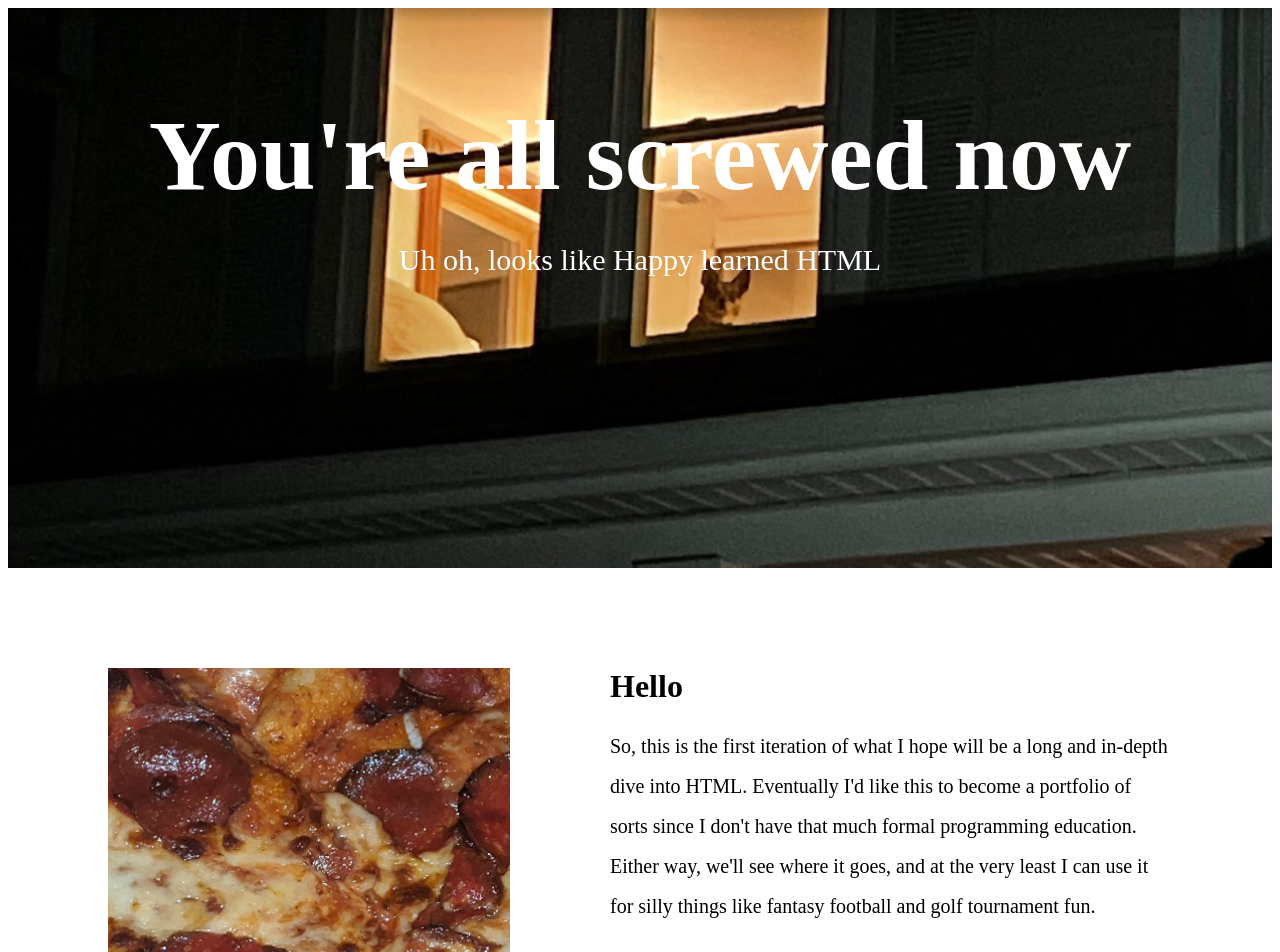
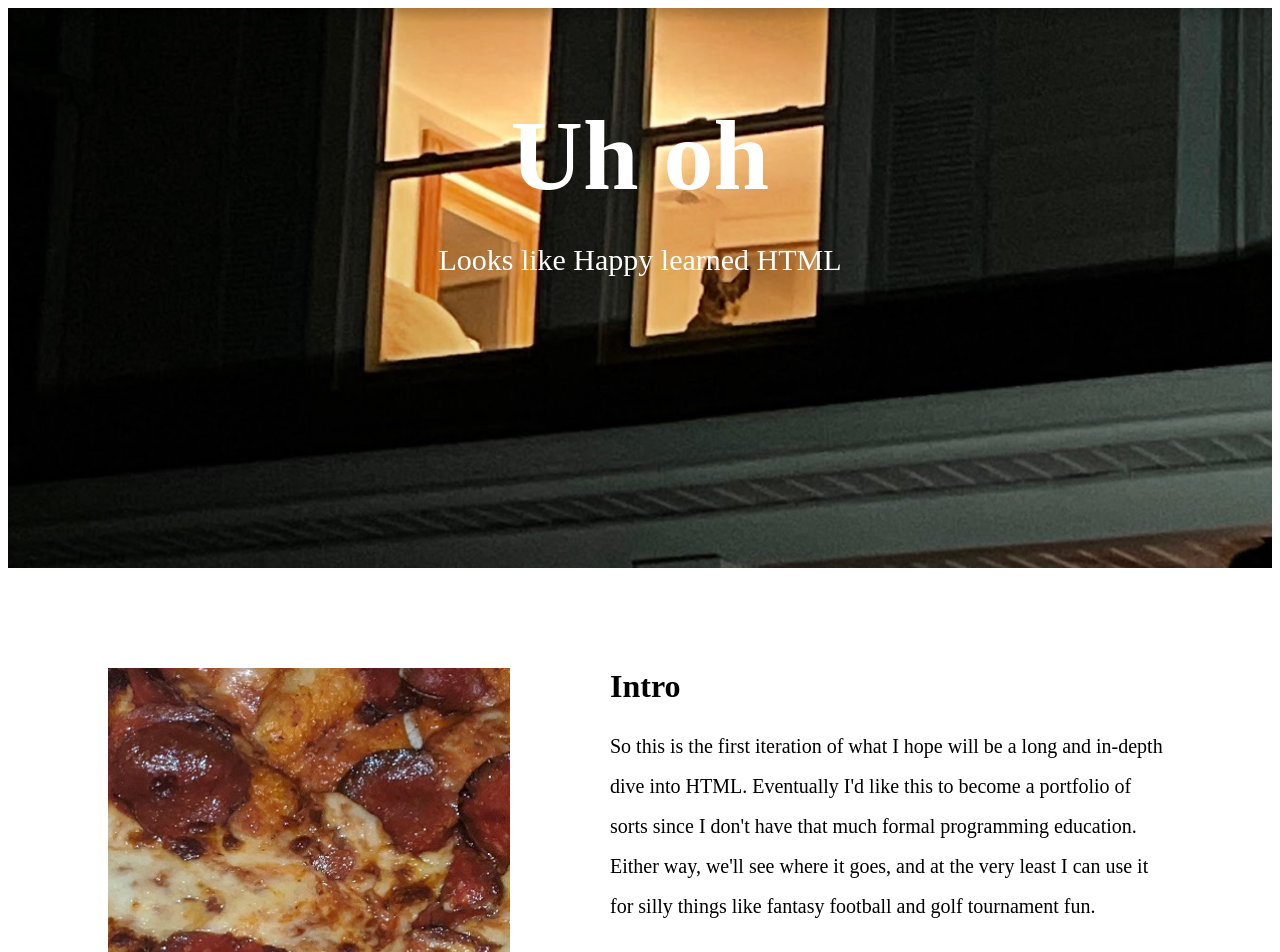
Before and after one commit to sharwick5079/Website-Rev1, a plain HTML site: page index.html in a window 1280 px wide. Shown: the top 952 px of the page. Drawn offline with Linux system fonts and the light colour scheme.

Commit message:
Update index.html

```diff
--- a/index.html
+++ b/index.html
@@ -9,14 +9,14 @@
 <body>
     <!--First section-->
   <div style="background-image: url('Images/Watcher.jpg'); background-size: cover; height:480px; padding-top:80px; text-align: center;">
-    <h1 style="font-size:100px; color:white; margin:10px;">You're all screwed now</h1>
-    <p style="font-size:30px; color: white;">Uh oh, looks like Happy learned HTML</p>
+    <h1 style="font-size:100px; color:white; margin:10px;">Uh oh</h1>
+    <p style="font-size:30px; color: white;">Looks like Happy learned HTML</p>
   </div>
   <!--Second section-->
   <img src="Images/worstpizza.jpg" style="height:600px; margin:100px; float: left;" alt="some gross pizza">
   <div style="height:600px; margin:100px;">
-    <h1>Hello </h1>
-    <p style="line-height: 2.0; font-size:20px;">So, this is the first iteration of what I hope will be a long and in-depth dive into HTML. Eventually I'd like this to become a portfolio of sorts since I don't have that much formal programming education. Either way, we'll see where it goes, and at the very least I can use it for silly things like fantasy football and golf tournament fun.</p>
+    <h1>Intro</h1>
+    <p style="line-height: 2.0; font-size:20px;">So this is the first iteration of what I hope will be a long and in-depth dive into HTML. Eventually I'd like this to become a portfolio of sorts since I don't have that much formal programming education. Either way, we'll see where it goes, and at the very least I can use it for silly things like fantasy football and golf tournament fun.</p>
   </div>
 </body>
 
```
